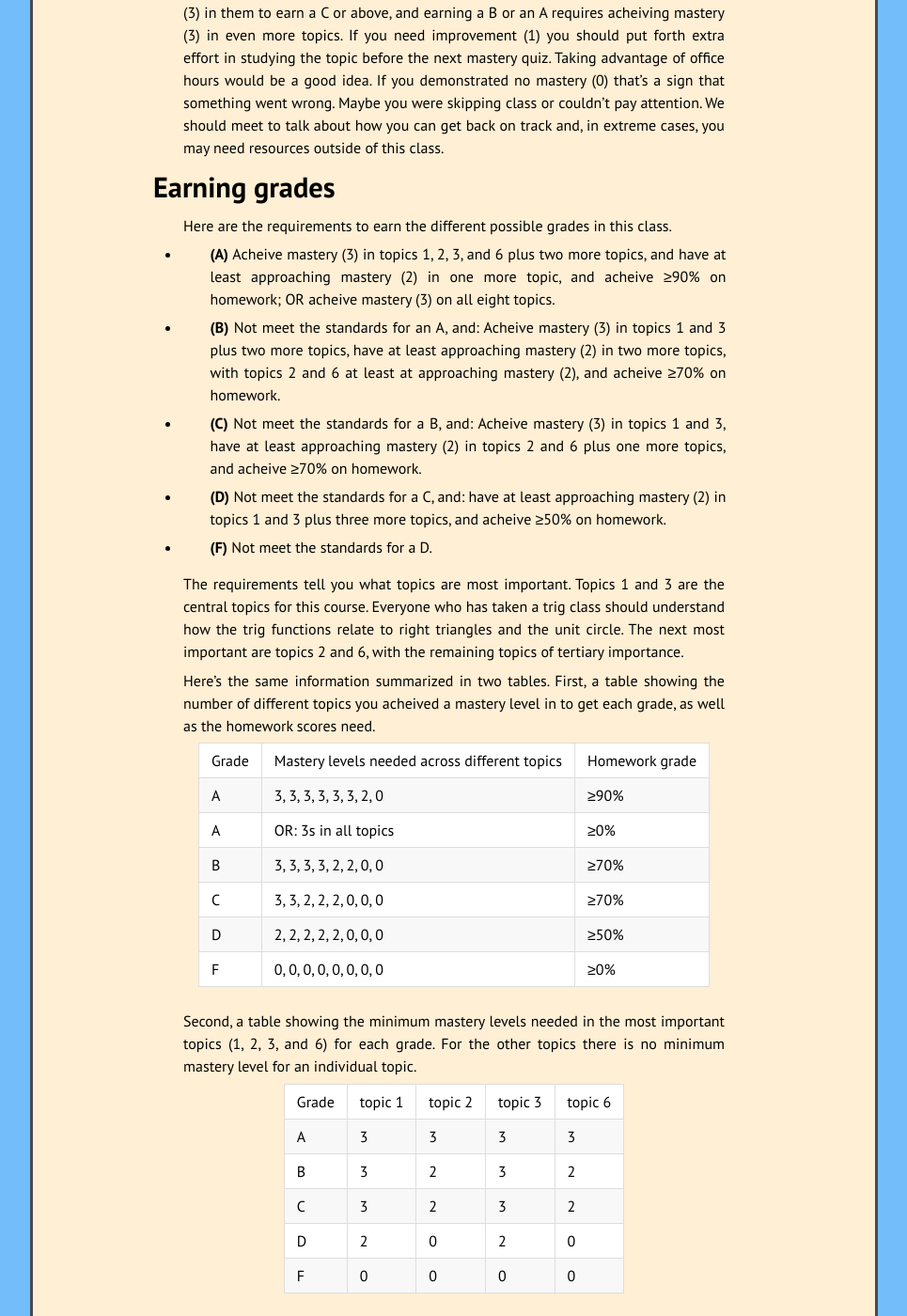
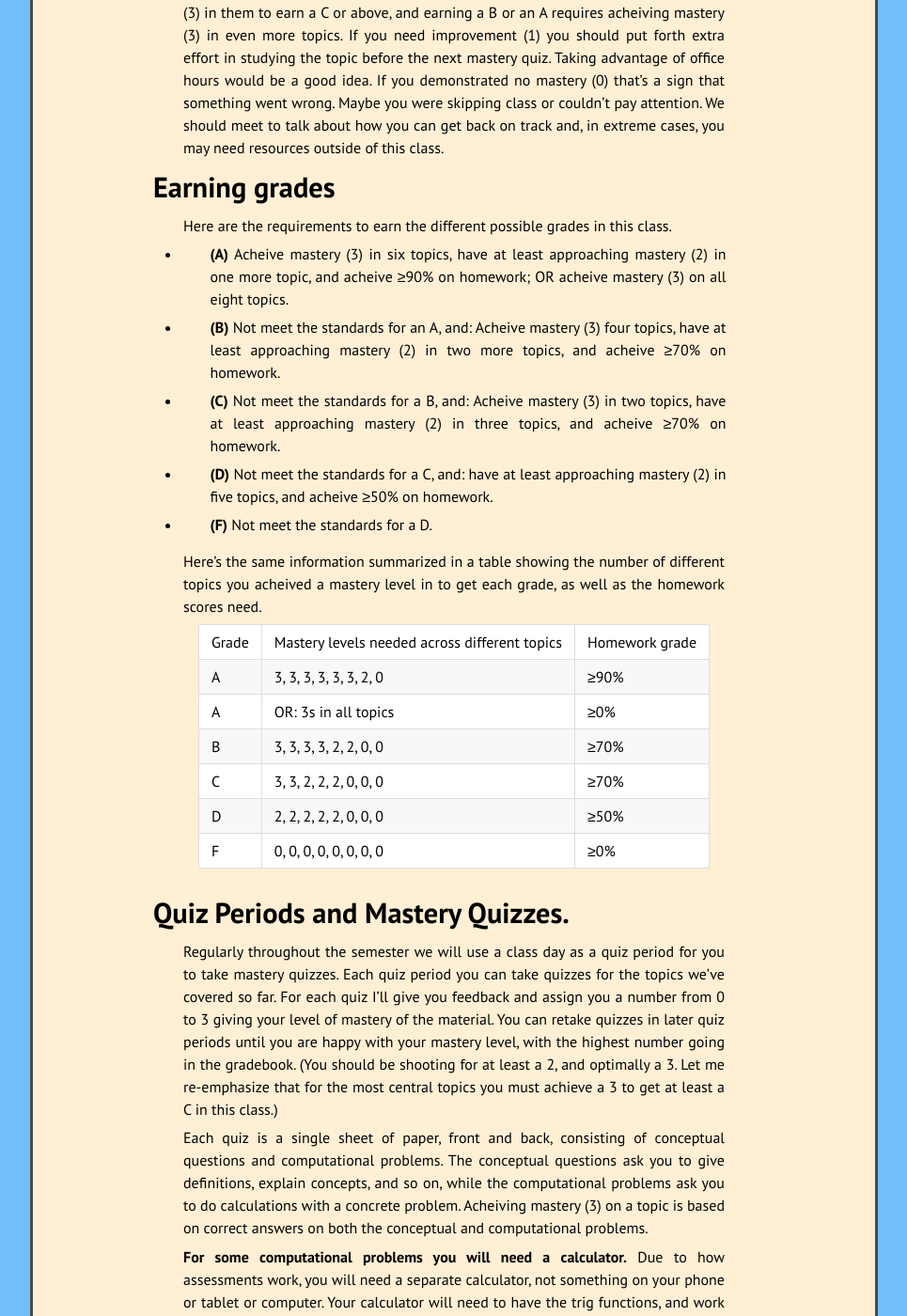
Before and after one commit to kamerynjw/kamerynjw.github.io, a Jekyll site: the page built from teaching/2022/math1316fall/grading.md, in a window 1280 px wide and 1400 px high, scrolled down 1238 px. Shown: the whole window at 94% size, without its empty margins (157-1122 px from the left). Built offline with Jekyll 4.4.1, drawn with Linux system fonts in a browser that asks for light colours; nearby versions of some CDN libraries.

Commit message:
updated grading info and schedule

```diff
--- a/teaching/2022/math1316fall/grading.md
+++ b/teaching/2022/math1316fall/grading.md
@@ -30,19 +30,17 @@ Earning grades
 
 Here are the requirements to earn the different possible grades in this class.
 
-* **(A)** Acheive mastery (3) in topics 1, 2, 3, and 6 plus two more topics, and have at least approaching mastery (2) in one more topic, and acheive ≥90% on homework; OR acheive mastery (3) on all eight topics.
+* **(A)** Acheive mastery (3) in six topics, have at least approaching mastery (2) in one more topic, and acheive ≥90% on homework; OR acheive mastery (3) on all eight topics.
 
-* **(B)** Not meet the standards for an A, and: Acheive mastery (3) in topics 1 and 3 plus two more topics, have at least approaching mastery (2) in two more topics, with topics 2 and 6 at least at approaching mastery (2), and acheive ≥70% on homework.
+* **(B)** Not meet the standards for an A, and: Acheive mastery (3) four topics, have at least approaching mastery (2) in two more topics, and acheive ≥70% on homework.
 
-* **(C)** Not meet the standards for a B, and: Acheive mastery (3) in topics 1 and 3, have at least approaching mastery (2) in topics 2 and 6 plus one more topics, and acheive ≥70% on homework.
+* **(C)** Not meet the standards for a B, and: Acheive mastery (3) in two topics, have at least approaching mastery (2) in three topics, and acheive ≥70% on homework.
 
-* **(D)** Not meet the standards for a C, and: have at least approaching mastery (2) in topics 1 and 3 plus three more topics, and acheive ≥50% on homework.
+* **(D)** Not meet the standards for a C, and: have at least approaching mastery (2) in five topics, and acheive ≥50% on homework.
 
 * **(F)** Not meet the standards for a D.
 
-The requirements tell you what topics are most important. Topics 1 and 3 are the central topics for this course. Everyone who has taken a trig class should understand how the trig functions relate to right triangles and the unit circle. The next most important are topics 2 and 6, with the remaining topics of tertiary importance.
-
-Here's the same information summarized in two tables. First, a table showing the number of different topics you acheived a mastery level in to get each grade, as well as the homework scores need.
+Here's the same information summarized in a table showing the number of different topics you acheived a mastery level in to get each grade, as well as the homework scores need.
 
 |Grade|Mastery levels needed across different topics|Homework grade|
 |A|3, 3, 3, 3, 3, 3, 2, 0|≥90%|
@@ -51,16 +49,6 @@ Here's the same information summarized in two tables. First, a table showing the
 |C|3, 3, 2, 2, 2, 0, 0, 0|≥70%|
 |D|2, 2, 2, 2, 2, 0, 0, 0|≥50%|
 |F|0, 0, 0, 0, 0, 0, 0, 0|≥0%|
-
-Second, a table showing the minimum mastery levels needed in the most important topics (1, 2, 3, and 6) for each grade. For the other topics there is no minimum mastery level for an individual topic.
-
-|Grade|topic 1|topic 2|topic 3|topic 6|
-|A|3|3|3|3|
-|B|3|2|3|2|
-|C|3|2|3|2|
-|D|2|0|2|0|
-|F|0|0|0|0|
-
 
 
 Quiz Periods and Mastery Quizzes.
```
Also changed, not shown: teaching/2022/math1316fall.md (+1 -1 lines), teaching/2022/math1316fall/syllabus.md (+1 -12 lines).
